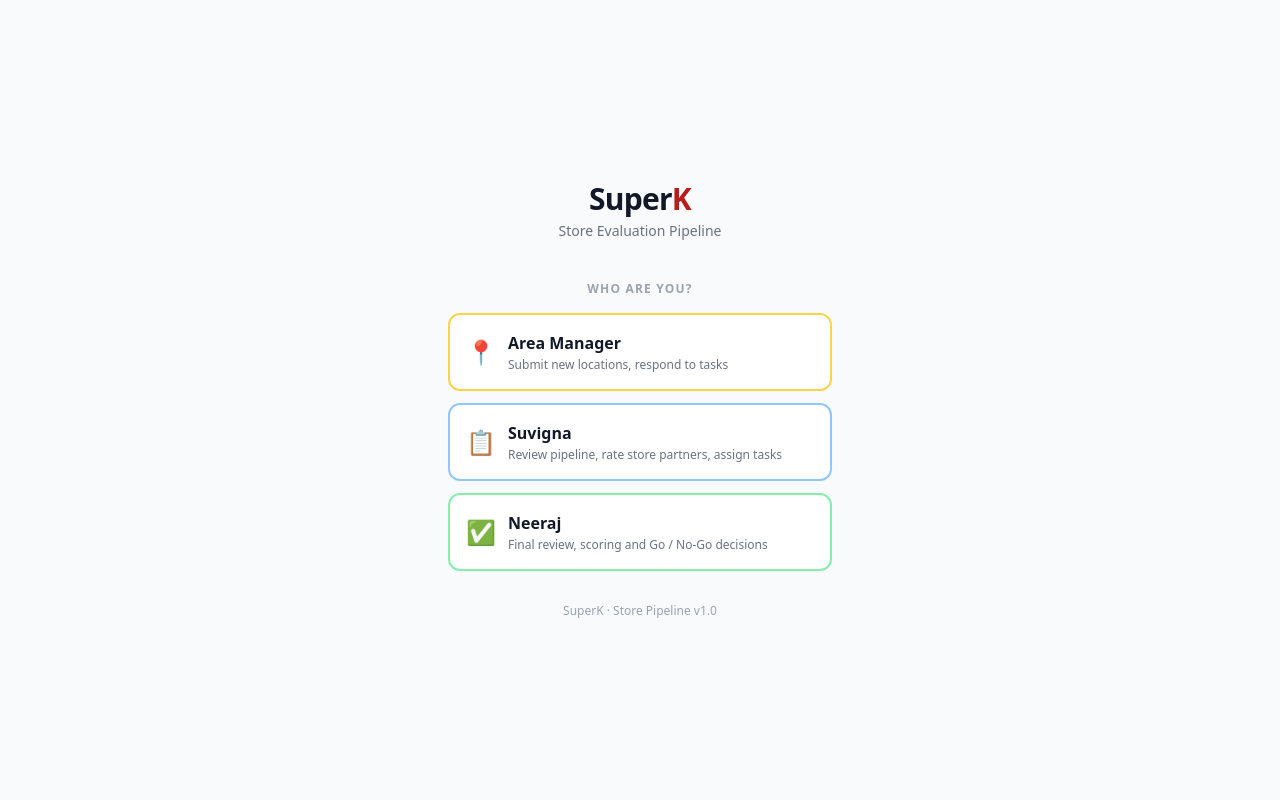
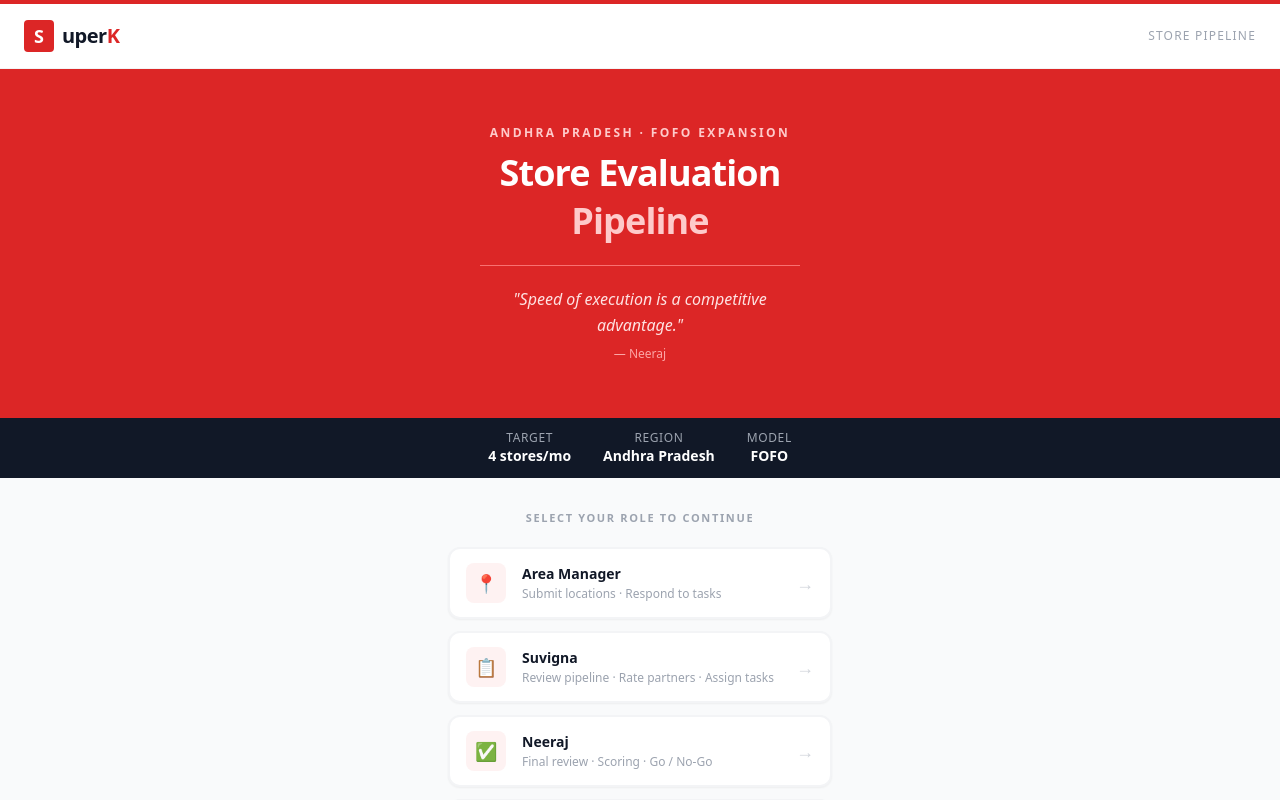
Before and after one commit to suvignashour-dot/superk-pipeline, a Next.js app in the folder stackblitz-starters-vhi3t6h9/: page / in a window 1280 px wide. Shown: the top 800 px of the page. Built offline with nearby package versions, Linux system fonts and the light colour scheme.

Commit message:
Update page.tsx

```diff
--- a/stackblitz-starters-vhi3t6h9/app/page.tsx
+++ b/stackblitz-starters-vhi3t6h9/app/page.tsx
@@ -1,63 +1,134 @@
-import Link from 'next/link';
+import Link from 'next/link'
 
 const roles = [
   {
     href: '/asm',
     label: 'Area Manager',
-    description: 'Submit new locations, respond to tasks',
+    description: 'Submit locations · Respond to tasks',
     icon: '📍',
-    border: 'border-amber-300 hover:border-amber-500',
   },
   {
     href: '/suvigna',
     label: 'Suvigna',
-    description: 'Review pipeline, rate store partners, assign tasks',
+    description: 'Review pipeline · Rate partners · Assign tasks',
     icon: '📋',
-    border: 'border-blue-300 hover:border-blue-500',
   },
   {
     href: '/neeraj',
     label: 'Neeraj',
-    description: 'Final review, scoring and Go / No-Go decisions',
+    description: 'Final review · Scoring · Go / No-Go',
     icon: '✅',
-    border: 'border-green-300 hover:border-green-600',
   },
-];
+  {
+    href: '/dashboard',
+    label: 'Pipeline Dashboard',
+    description: 'Summary · All stages · Full table view',
+    icon: '📊',
+  },
+]
+
+const quotes = [
+  { text: "Retail is detail.", author: "— Retail wisdom" },
+  { text: "The best store is the one that hasn't been found yet.", author: "— SuperK philosophy" },
+  { text: "Every great store started with someone believing in a town.", author: "— SuperK philosophy" },
+  { text: "Speed of execution is a competitive advantage.", author: "— Neeraj" },
+]
+
+const quote = quotes[new Date().getDay() % quotes.length]
 
 export default function Home() {
   return (
-    <main className="min-h-screen flex flex-col items-center justify-center px-4 py-12">
-      <div className="mb-10 text-center">
-        <h1 className="text-3xl font-bold tracking-tight">
-          Super<span className="text-red-700">K</span>
-        </h1>
-        <p className="text-gray-500 text-sm mt-1">Store Evaluation Pipeline</p>
+    <main className="min-h-screen bg-white flex flex-col">
+
+      {/* Top bar */}
+      <div className="bg-red-600 h-1 w-full" />
+
+      {/* Header */}
+      <div className="bg-white border-b border-gray-100 px-6 py-4 flex items-center justify-between">
+        <div className="flex items-center gap-2">
+          <div className="bg-red-600 text-white font-black text-lg px-2.5 py-0.5 rounded">
+            S
+          </div>
+          <span className="font-black text-xl tracking-tight text-gray-900">
+            uper<span className="text-red-600">K</span>
+          </span>
+        </div>
+        <span className="text-xs text-gray-400 font-medium tracking-widest uppercase">
+          Store Pipeline
+        </span>
       </div>
 
-      <div className="w-full max-w-sm space-y-3">
-        <p className="text-xs font-semibold text-gray-400 uppercase tracking-widest text-center mb-4">
-          Who are you?
+      {/* Hero */}
+      <div className="bg-red-600 text-white px-6 py-14 text-center">
+        <p className="text-xs font-bold tracking-[0.2em] uppercase text-red-200 mb-3">
+          Andhra Pradesh · FOFO Expansion
         </p>
+        <h1 className="text-4xl font-black tracking-tight mb-2">
+          Store Evaluation
+        </h1>
+        <h1 className="text-4xl font-black tracking-tight text-red-200 mb-6">
+          Pipeline
+        </h1>
+        <div className="max-w-xs mx-auto border-t border-red-400 pt-5 mt-5">
+          <p className="text-base italic text-red-100 leading-relaxed">
+            "{quote.text}"
+          </p>
+          <p className="text-xs text-red-300 mt-2 font-medium">
+            {quote.author}
+          </p>
+        </div>
+      </div>
+
+      {/* Stats bar */}
+      <div className="bg-gray-900 text-white px-6 py-3 flex items-center justify-center gap-8">
+        {[
+          { label: 'Target', value: '4 stores/mo' },
+          { label: 'Region', value: 'Andhra Pradesh' },
+          { label: 'Model', value: 'FOFO' },
+        ].map(s => (
+          <div key={s.label} className="text-center">
+            <div className="text-xs text-gray-400 uppercase tracking-wider">{s.label}</div>
+            <div className="text-sm font-bold text-white">{s.value}</div>
+          </div>
+        ))}
+      </div>
+
+      {/* Role selector */}
+      <div className="flex-1 px-5 py-8 bg-gray-50">
+        <p className="text-[11px] font-bold text-gray-400 uppercase tracking-[0.15em] text-center mb-5">
+          Select your role to continue
+        </p>
+
+        <div className="max-w-sm mx-auto space-y-3">
           {roles.map((r) => (
             <Link
               key={r.href}
               href={r.href}
-            className={`block border-2 rounded-xl p-4 bg-white transition-all ${r.border}`}
+              className="flex items-center gap-4 bg-white border-2 border-gray-100 hover:border-red-500 rounded-xl px-4 py-3.5 transition-all group shadow-sm hover:shadow-md"
             >
-            <div className="flex items-center gap-3">
-              <span className="text-2xl">{r.icon}</span>
-              <div>
-                <div className="font-semibold text-gray-900">{r.label}</div>
-                <div className="text-xs text-gray-500 mt-0.5">
-                  {r.description}
+              <div className="w-10 h-10 bg-red-50 group-hover:bg-red-600 rounded-lg flex items-center justify-center text-lg transition-all flex-shrink-0">
+                <span className="group-hover:grayscale">{r.icon}</span>
               </div>
+              <div className="flex-1 min-w-0">
+                <div className="font-bold text-gray-900 text-sm">{r.label}</div>
+                <div className="text-xs text-gray-400 mt-0.5">{r.description}</div>
               </div>
+              <div className="text-gray-300 group-hover:text-red-500 font-bold text-lg transition-colors">
+                →
               </div>
             </Link>
           ))}
         </div>
+      </div>
 
-      <p className="text-xs text-gray-400 mt-8">SuperK · Store Pipeline v1.0</p>
+      {/* Footer */}
+      <div className="bg-white border-t border-gray-100 px-6 py-4 text-center">
+        <p className="text-[11px] text-gray-400">
+          SuperK Store Pipeline · Built for FOFO expansion · Andhra Pradesh
+        </p>
+        <div className="bg-red-600 h-0.5 w-12 mx-auto mt-2 rounded-full" />
+      </div>
+
     </main>
-  );
+  )
 }
```
Lines whose indentation alone changed are shown as unchanged.
